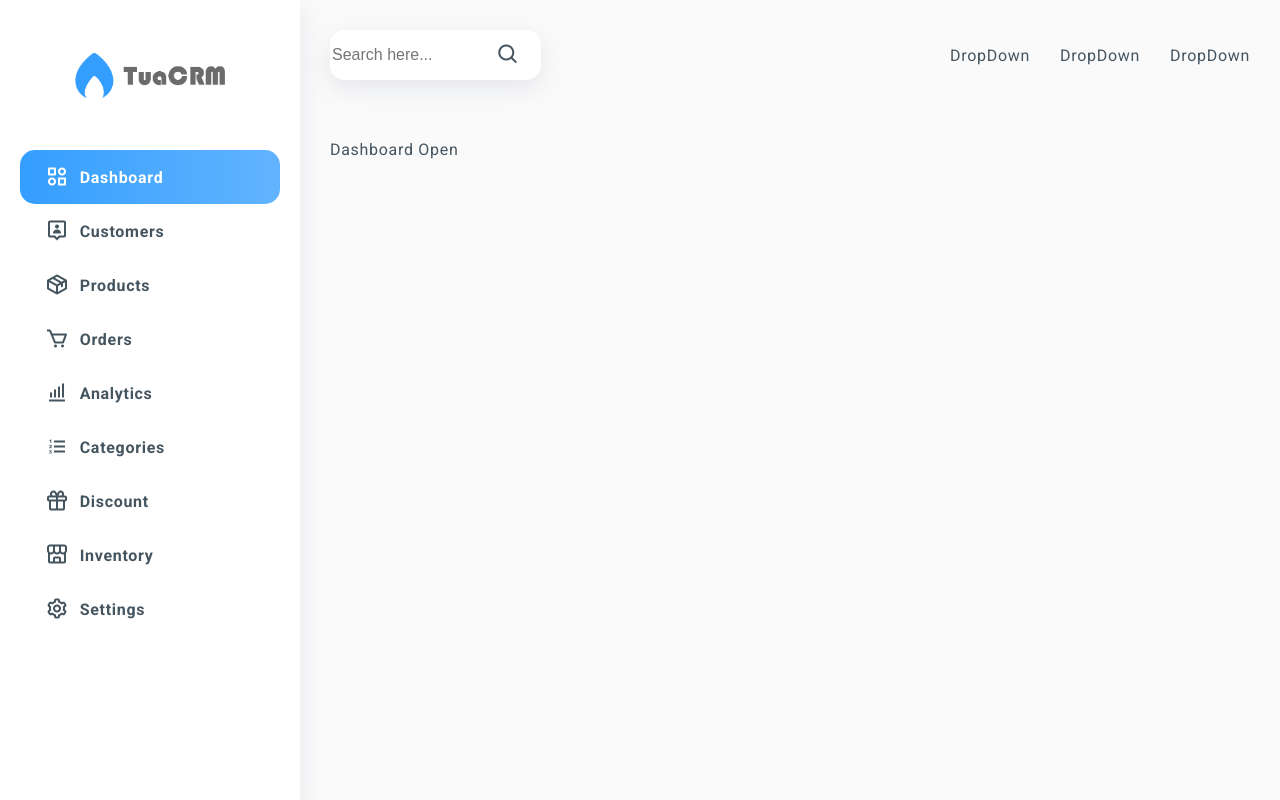
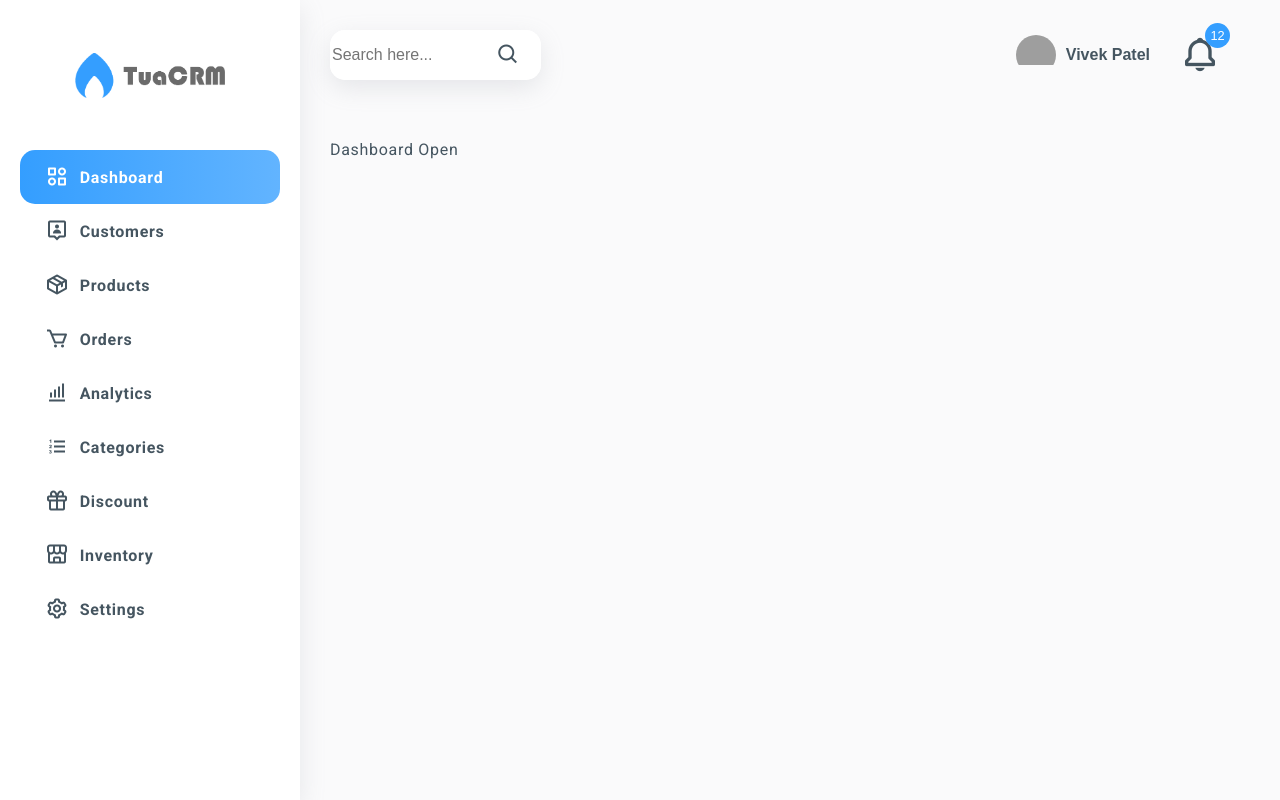
Before and after one commit to vkp3012/admin, a React (Create React App) app: page / in a window 1280 px wide. Built offline with nearby package versions, Linux system fonts and the light colour scheme; grey boxes are pictures that could not be loaded.

Commit message:
topnav bar is done

```diff
--- a/src/components/dropdown/Dropdown.jsx
+++ b/src/components/dropdown/Dropdown.jsx
@@ -1,11 +1,53 @@
-import React from 'react'
+import React, { useRef } from 'react'
+import './dropdown.css';
 
-const Dropdown = () => {
-  return (
-    <div>
-        DropDown
-    </div>
-  )
+const clickOutsideRef = (content_ref, toggle_ref) => {
+    document.addEventListener('mousedown',(e) => {
+        if(toggle_ref.current && toggle_ref.current.contains(e.target)){
+            content_ref.current.classList.toggle('active')
+        }else{
+            if(content_ref.current && !content_ref.current.contains(e.target)){
+                content_ref.current.classList.remove('active')
+            }
+        }
+    })
+}
+
+
+const Dropdown = props => {
+
+    const dropdown_toggle_el = useRef(null);
+    const dropdown_content_el = useRef(null);
+
+    clickOutsideRef(dropdown_content_el,dropdown_toggle_el);
+
+    return (
+        <div  className="dropdown">
+            <button ref={dropdown_toggle_el} className="dropdown__toggle">
+                {
+                    props.icon ? <i className = {props.icon}></i> : ''
+                }
+                {
+                    props.badge ? <span className='dropdown__toggle-badge'>{props.badge}</span> : ''
+                }
+                {
+                    props.customToggle ? props.customToggle() : ''
+                }
+            </button>
+            <div ref={dropdown_content_el} className="dropdown__content">
+                {
+                    props.contentData && props.renderItems ? props.contentData.map((item, index) => props.renderItems(item,index)) : ''
+                }
+                {
+                    props.renderFooter ? (
+                        <div className="dropdown__footer">
+                            {props.renderFooter()}
+                        </div>
+                    ) : ''
+                }
+            </div>
+        </div>
+    )
 }
 
 export default Dropdown
--- a/src/components/dropdown/dropdown.css
+++ b/src/components/dropdown/dropdown.css
@@ -0,0 +1,56 @@
+.dropdown {
+    position: relative;
+    z-index: 99;
+}
+
+.dropdown__toggle{
+    border: 0;
+    outline: 0;
+    background-color: transparent;
+    position: relative;
+}
+
+.dropdown__toggle>i{
+    font-size: 2.5rem;
+    color: var(--txt-color);
+}
+
+.dropdown__toggle-badge{
+    display: flex;
+    align-items: center;
+    justify-content: center;
+    position: absolute;
+    top: -12px;
+    right: -10px;
+    height: 25px;
+    width: 25px;
+    border-radius: 50%;
+    background-color: var(--main-color);
+    color: var(--txt-white);
+    font-size: 0.8rem;
+}
+
+.dropdown__content {
+    position: absolute;
+    top: calc(100% + 5px);
+    right: 0;
+    width: max-content;
+    max-width: 400px;
+    background-color: vaR(--main-bg);
+    box-shadow: var(--box-shadow);
+    border-radius: var(--border-radius);
+    overflow: hidden;
+    transform-origin: top right;
+    transform: scale(0);
+    transition: transform 0.3s ease 0s;
+}
+
+.dropdown__content.active {
+    transform: scale(1);
+    transition: transform 0.5s var(--transition-cubic);
+}
+
+.dropdown__footer {
+    padding: 20px;
+    text-align: center;
+}
--- a/src/components/topnav/TopNav.jsx
+++ b/src/components/topnav/TopNav.jsx
@@ -1,7 +1,43 @@
 import React from 'react'
-// import { Link } from "react-router-dom";
+import { Link } from "react-router-dom";
 import Dropdown from '../dropdown/Dropdown'
 import "./topnav.css";
+import notifications from '../../assets/JsonData/notification.json';
+import user_image from "../../assets/images/tuat.png";
+import user_menu from '../../assets/JsonData/user_menus.json';
+
+const curr_user = {
+    display_name : "Vivek Patel",
+    image : user_image
+}
+
+const renderNotificationItem = (item,index) => (
+    <div className="notification-item" key={index}>
+        <i className={item.icon}></i>
+        <span>{item.content}</span>
+    </div>
+)
+
+const renderUserToggle = (user) => (
+    <div className="topnav__right-user">
+        <div className="topnav__right-user__image">
+            <img src = {user.image} alt = "" />
+        </div>
+        <div className="topnav__right-user__name">
+            {user.display_name}
+        </div>
+    </div>
+)
+
+const renderUserMenu = (item,index) => (
+    <Link to = "/" key={index}>
+        <div className="notification-item">
+            <i className={item.icon}></i>
+            <span>{item.content}</span>
+        </div>
+    </Link>
+)
+
 
 const TopNav = () => {
     return (
@@ -14,11 +50,21 @@ const TopNav = () => {
             <div className="topnav__right">
                 <div className="topnav__right-item">
                     {/* dropdown here */}
-                    <Dropdown/>
+                    <Dropdown
+                        customToggle = {()=> renderUserToggle(curr_user)}
+                        contentData = {user_menu}
+                        renderItems = {(item,index) => renderUserMenu(item,index)}
+                    />
                 </div>
                 <div className="topnav__right-item">
                     {/* dropdown here */}
-                    <Dropdown/>
+                    <Dropdown
+                        icon = "bx bx-bell"
+                        badge = '12'
+                        contentData = { notifications }
+                        renderItems = {(item,index) => renderNotificationItem(item,index)}
+                        renderFooter = {()=><Link to='/'>View ALl</Link>}
+                    />
                 </div>
                 <div className="topnav__right-item">
                     {/* dropdown here */}
--- a/src/components/topnav/topnav.css
+++ b/src/components/topnav/topnav.css
@@ -41,3 +41,40 @@
 .topnav__right-item ~ .topnav__right-item{
     margin-left: 30px;
 }
+
+.notification-item{
+    display: flex;
+    align-items: center;
+    padding: 20px;
+}
+
+.notification-item:hover{
+    background-color: var(--second-bg);
+}
+
+.notification-item>i{
+    margin-right: 20px;
+    font-size: 1.5rem;
+}
+
+.topnav__right-user {
+    display: flex;
+    align-items: center;
+}
+
+.topnav__right-user__image {
+    width: 40px;
+    height: 40px;
+    border-radius: 50%;
+    overflow: hidden;
+    margin-right: 10px;
+}
+
+.topnav__right-user__image>img {
+    width: 100%;
+}
+
+.topnav__right-user__name {
+    font-size: 1rem;
+    font-weight: 600;
+}
```
Also changed, not shown: src/components/badge/Badge.jsx (added, +12 -0 lines), src/components/badge/badge.css (added, +22 -0 lines).
